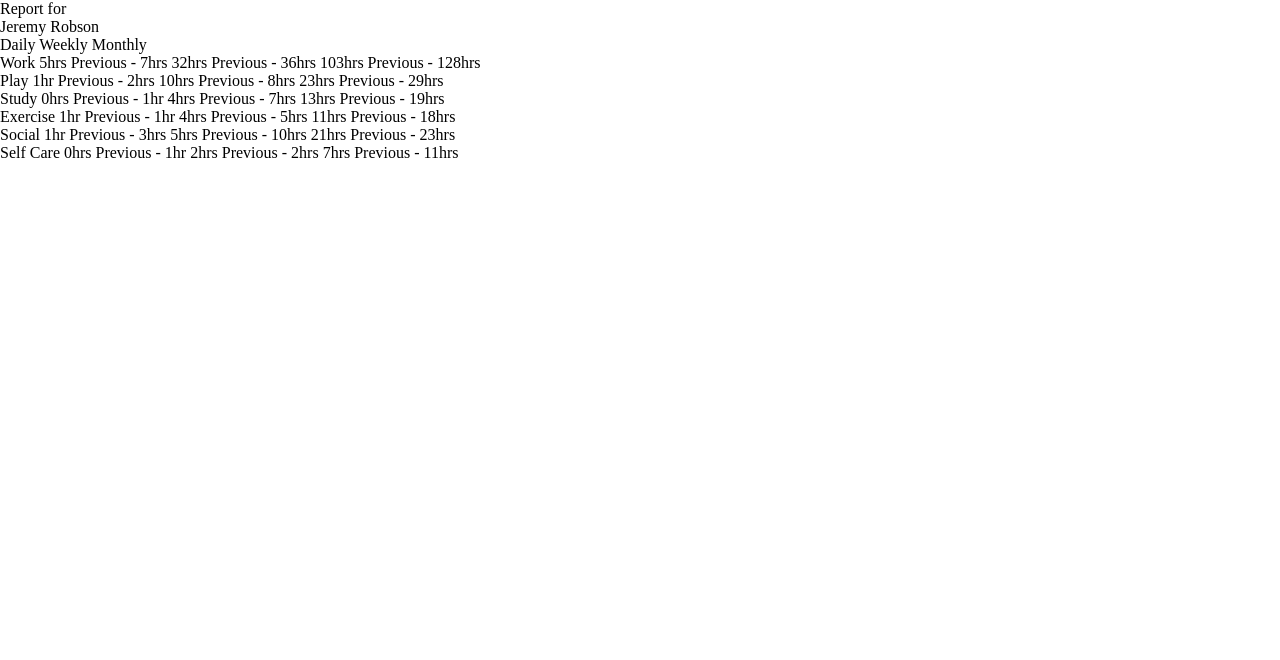
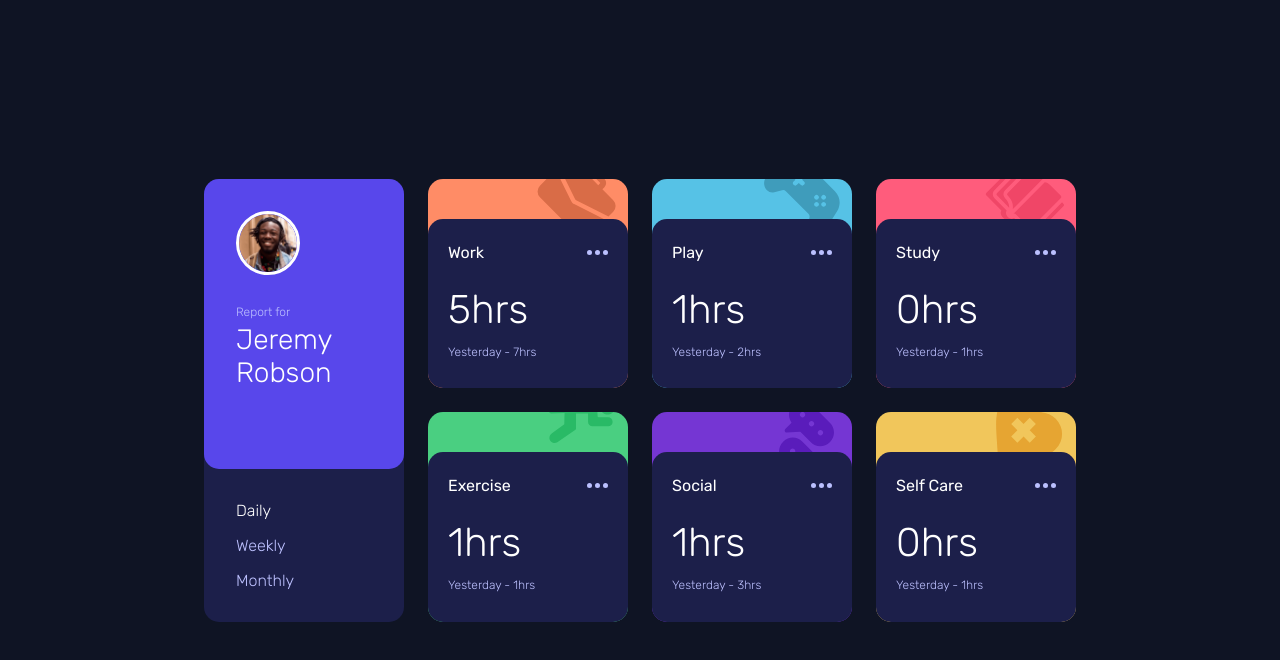
Before and after one commit to PraveenKum11/time-tracking-dashboard-frontendmentor, a plain HTML site: page index.html in a window 1280 px wide. Drawn offline with Linux system fonts and the light colour scheme.

Commit message:
Add css and js

```diff
--- a/index.html
+++ b/index.html
@@ -17,82 +17,103 @@
 
   <main>
 
-    <div class="user-control-card">
+    <div class="user-control-card card">
       <div class="user-block">
-        <p>Report for</p>
-        <p>Jeremy Robson</p>
+        <img src="./images/image-jeremy.png" alt="Jeremy Robson Profile Picture">
+        <div class="user-block-title">
+          <p>Report for</p>
+          <h1>Jeremy Robson</h1>
+        </div>
       </div>
 
       <div class="control-block">
-        Daily
-        Weekly
-        Monthly
+        <span>Daily</span>
+        <span>Weekly</span>
+        <span>Monthly</span>
       </div>
     </div>
 
-    <div class="work-card">
-      <div class="work-details-block">
-        Work
-        5hrs <!-- daily -->
-        Previous - 7hrs <!-- daily -->
-        32hrs <!-- weekly -->
-        Previous - 36hrs <!-- weekly -->
-        103hrs <!-- monthly -->
-        Previous - 128hrs <!-- monthly -->
+    <div class="work-card activity-card card">
+      <div class="activity-details-block">
+        <div class="activity-details-row">
+          <h2>Work</h2>
+          <img src="./images/icon-ellipsis.svg" alt="Options">
+        </div>
+        <div class="activity-details-row activity-details-time">
+          <span class="current-time placeholder">32hr</span>
+          <span class="old-time placeholder">Last Week - 36hr</span>
+        </div>
       </div>
     </div>
 
-    <div class="play-card">
-      Play
-      1hr <!-- daily -->
-      Previous - 2hrs <!-- daily -->
-      10hrs <!-- weekly -->
-      Previous - 8hrs <!-- weekly -->
-      23hrs <!-- monthly -->
-      Previous - 29hrs <!-- monthly -->
+    <!-- Extra Cards -->
+    <div class="play-card activity-card card">
+      <div class="activity-details-block">
+        <div class="activity-details-row">
+          <h2>Play</h2>
+          <img src="./images/icon-ellipsis.svg" alt="Options">
+        </div>
+        <div class="activity-details-row activity-details-time">
+          <span class="current-time placeholder">10hrs</span>
+          <span class="old-time placeholder">Last Week - 8hrs</span>
+        </div>
+      </div>
     </div>
 
-    <div class="study-card">
-      Study
-      0hrs <!-- daily -->
-      Previous - 1hr <!-- daily -->
-      4hrs <!-- weekly -->
-      Previous - 7hrs <!-- weekly -->
-      13hrs <!-- monthly -->
-      Previous - 19hrs <!-- monthly -->
+    <div class="study-card activity-card card">
+      <div class="activity-details-block">
+        <div class="activity-details-row">
+          <h2>Study</h2>
+          <img src="./images/icon-ellipsis.svg" alt="Options">
+        </div>
+        <div class="activity-details-row activity-details-time">
+          <span class="current-time placeholder">4hrs</span>
+          <span class="old-time placeholder">Last Week - 7hrs</span>
+        </div>
+      </div>
     </div>
 
-    <div class="excercise-card">
-      Exercise
-      1hr <!-- daily -->
-      Previous - 1hr <!-- daily -->
-      4hrs <!-- weekly -->
-      Previous - 5hrs <!-- weekly -->
-      11hrs <!-- monthly -->
-      Previous - 18hrs <!-- monthly -->
+    <div class="exercise-card activity-card card">
+      <div class="activity-details-block">
+        <div class="activity-details-row">
+          <h2>Exercise</h2>
+          <img src="./images/icon-ellipsis.svg" alt="Options">
+        </div>
+        <div class="activity-details-row activity-details-time">
+          <span class="current-time placeholder">4hrs</span>
+          <span class="old-time placeholder">Last Week - 5hrs</span>
+        </div>
+      </div>
     </div>
 
-    <div class="social-card">
-      Social
-      1hr <!-- daily -->
-      Previous - 3hrs <!-- daily -->
-      5hrs <!-- weekly -->
-      Previous - 10hrs <!-- weekly -->
-      21hrs <!-- monthly -->
-      Previous - 23hrs <!-- monthly -->
+    <div class="social-card activity-card card">
+      <div class="activity-details-block">
+        <div class="activity-details-row">
+          <h2>Social</h2>
+          <img src="./images/icon-ellipsis.svg" alt="Options">
+        </div>
+        <div class="activity-details-row activity-details-time">
+          <span class="current-time placeholder">5hrs</span>
+          <span class="old-time placeholder">Last Week - 10hrs</span>
+        </div>
+      </div>
     </div>
 
-    <div class="selfcard-card">
-      Self Care
-      0hrs <!-- daily -->
-      Previous - 1hr <!-- daily -->
-      2hrs <!-- weekly -->
-      Previous - 2hrs <!-- weekly -->
-      7hrs <!-- monthly -->
-      Previous - 11hrs <!-- monthly -->
+    <div class="selfcare-card activity-card card">
+      <div class="activity-details-block">
+        <div class="activity-details-row">
+          <h2>Self Care</h2>
+          <img src="./images/icon-ellipsis.svg" alt="Options">
+        </div>
+        <div class="activity-details-row activity-details-time">
+          <span class="current-time placeholder">2hrs</span>
+          <span class="old-time placeholder">Last Week - 2hrs</span>
+        </div>
+      </div>
     </div>
 
   </main>
+  <script src="script.js"></script>
 </body>
 
 </html>
--- /dev/null
+++ b/script.js
@@ -0,0 +1,128 @@
+const handleDaily = () => {
+    fetch("./data.json")
+        .then((response) => response.json())
+        .then((data) => {
+
+            // Separate out the daily data.
+            const dailyData = data.map((item) => {
+                return {
+                    title: item.title,
+                    daily: item.timeframes.daily
+                };
+            });
+
+            // Fill the data at appropriate places.
+            dailyData.forEach(element => {
+                const title = element.title.toLowerCase().split(" ").join("");
+                const card = document.querySelector(`.${title}-card.activity-card.card`),
+                    currentTime = card.querySelector('.current-time'),
+                    oldTime = card.querySelector('.old-time');
+
+                // Remove the placeholder classes from the elements.
+                currentTime.classList.remove('placeholder');
+                oldTime.classList.remove('placeholder');
+
+                // Fill the proper data.
+                currentTime.innerText = element.daily.current + "hrs";
+                oldTime.innerText = `Yesterday - ${element.daily.previous}hrs`;
+            });
+        })
+        .catch((error) => console.log(error.message));
+}
+
+const handleWeekly = () => {
+    fetch("./data.json")
+        .then((response) => response.json())
+        .then((data) => {
+
+            // Separate out the daily data.
+            const weeklyData = data.map((item) => {
+                return {
+                    title: item.title,
+                    weekly: item.timeframes.weekly
+                };
+            });
+
+            // Fill the data at appropriate places.
+            weeklyData.forEach(element => {
+                const title = element.title.toLowerCase().split(" ").join("");
+                const card = document.querySelector(`.${title}-card.activity-card.card`),
+                    currentTime = card.querySelector('.current-time'),
+                    oldTime = card.querySelector('.old-time');
+
+                // Remove the placeholder classes from the elements.
+                currentTime.classList.remove('placeholder');
+                oldTime.classList.remove('placeholder');
+
+                // Fill the proper data.
+                currentTime.innerText = element.weekly.current + "hrs";
+                oldTime.innerText = `Last Week - ${element.weekly.previous}hrs`;
+            });
+        })
+        .catch((error) => console.log(error.message));
+}
+
+const handleMonthly = () => {
+    fetch("./data.json")
+        .then((response) => response.json())
+        .then((data) => {
+
+            // Separate out the daily data.
+            const monthlyData = data.map((item) => {
+                return {
+                    title: item.title,
+                    monthly: item.timeframes.monthly
+                };
+            });
+
+            // Fill the data at appropriate places.
+            monthlyData.forEach(element => {
+                const title = element.title.toLowerCase().split(" ").join("");
+                const card = document.querySelector(`.${title}-card.activity-card.card`),
+                    currentTime = card.querySelector('.current-time'),
+                    oldTime = card.querySelector('.old-time');
+
+                // Remove the placeholder classes from the elements.
+                currentTime.classList.remove('placeholder');
+                oldTime.classList.remove('placeholder');
+
+                // Fill the proper data.
+                currentTime.innerText = element.monthly.current + "hrs";
+                oldTime.innerText = `Last Week - ${element.monthly.previous}hrs`;
+            });
+        })
+        .catch((error) => console.log(error.message));
+}
+
+const timeSpanButtons = document.querySelectorAll(".control-block span");
+
+const handleTimeSpan = (event) => {
+    // Remove the active state from all the buttons.
+    timeSpanButtons.forEach((button) => button.classList.remove('active'));
+
+    // Add the active state to the current button.
+    event.target.classList.add('active');
+
+    // Find which time span is selected.
+    const timeSpanString = event.target.innerText.toLowerCase();
+
+    switch (timeSpanString) {
+        case 'daily':
+            handleDaily();
+            break;
+        case 'weekly':
+            handleWeekly();
+            break;
+        case 'monthly':
+            handleMonthly();
+            break;
+        default:
+            handleDaily();
+    }
+}
+
+timeSpanButtons.forEach((button) => {
+    button.addEventListener('click', handleTimeSpan);
+})
+
+setTimeout(() => { timeSpanButtons[0].click() }, 1000);
--- a/style.css
+++ b/style.css
@@ -2,7 +2,8 @@
 
 :root {
 
-    --clr-p-blue: hsl(246, 80%, 60%) --clr-light-red-work: hsl(15, 100%, 70%);
+    --clr-p-blue: hsl(246, 80%, 60%);
+    --clr-light-red-work: hsl(15, 100%, 70%);
     --clr-p-soft-blue-play: hsl(195, 74%, 62%);
     --clr-p-light-red-study: hsl(348, 100%, 68%);
     --clr-p-lime-green-exercise: hsl(145, 58%, 55%);
@@ -20,9 +21,13 @@
     --fw-regular: 400;
     --fw-bold: 500;
 
+    --fs-200: 0.75rem;
     --fs-300: 1rem;
     --fs-400: 1.125rem;
     --fs-500: 1.25rem;
+    --fs-600: 1.5rem;
+    --fs-700: 1.75rem;
+    --fs-800: 2rem;
 }
 
 /* CSS Resets */
@@ -33,3 +38,232 @@
     margin: 0;
     font: inherit;
 }
+
+body {
+    background-color: var(--clr-n-very-dark-blue);
+    display: grid;
+    place-content: center;
+    color: white;
+    font-family: var(--font-family-default);
+    font-weight: var(--fw-light);
+}
+
+@media screen and (min-width: 776px) {
+    body {
+        height: 100vh;
+    }
+}
+
+main {
+    --card-border-radius: 15px;
+
+    display: grid;
+    gap: 1.5rem;
+    grid-template: auto repeat(6, 1fr) / minmax(325px, auto);
+    margin-top: 8vh;
+    margin-bottom: 8vh;
+}
+
+@media screen and (min-width: 776px) {
+    main {
+        display: grid;
+        gap: 1.5rem;
+        grid-template: 1fr 1fr / repeat(4, minmax(200px, 1fr));
+        margin: 0;
+    }
+}
+
+.card {
+    border-radius: var(--card-border-radius);
+}
+
+.user-control-card {
+    background-color: var(--clr-n-dark-blue);
+}
+
+@media screen and (min-width: 776px) {
+    .user-control-card {
+        grid-row: 1 / -1;
+    }
+}
+
+.user-block {
+    border-radius: var(--card-border-radius);
+    background-color: var(--clr-p-blue);
+    display: flex;
+    padding: 2rem;
+    gap: 15px;
+    align-items: center;
+}
+
+@media screen and (min-width: 776px) {
+    .user-block {
+        flex-direction: column;
+        align-items: flex-start;
+        gap: 30px;
+    }
+}
+
+.user-block img {
+    width: calc(32px * 2);
+    border-radius: 50%;
+    border: 3px solid white;
+}
+
+.user-block-title>p {
+    color: var(--clr-n-pale-blue);
+    font-size: var(--fs-200);
+}
+
+.user-block-title>h1 {
+    font-size: var(--fs-500);
+}
+
+@media screen and (min-width: 776px) {
+    .user-block-title>h1 {
+        margin-top: 0.25rem;
+        font-size: var(--fs-700);
+        max-width: min-content;
+        margin-bottom: 3rem;
+    }
+}
+
+.control-block {
+    display: flex;
+    justify-content: space-between;
+    padding: 1.25rem;
+}
+
+@media screen and (min-width: 776px) {
+    .control-block {
+        flex-direction: column;
+        gap: 1rem;
+        padding: 2rem;
+    }
+}
+
+.control-block>span {
+    cursor: pointer;
+    color: var(--clr-n-pale-blue);
+}
+
+.control-block .active {
+    color: white;
+}
+
+.activity-card {
+    display: grid;
+    grid-template-rows: 40px 1fr;
+
+    /* For the svg icon background */
+    background-repeat: no-repeat;
+    background-position-x: 90%;
+    background-position-y: -15%;
+}
+
+.activity-details-block {
+    grid-row: 2;
+    background-color: var(--clr-n-dark-blue);
+    border-radius: var(--card-border-radius);
+    padding: 1.5rem 1.25rem;
+}
+
+.activity-details-row {
+    display: flex;
+    justify-content: space-between;
+    align-items: center;
+}
+
+.activity-details-row h2 {
+    font-size: var(--fs-300);
+    font-weight: var(--fw-regular);
+}
+
+.activity-details-row img {
+    cursor: pointer;
+}
+
+@media screen and (min-width: 776px) {
+    .activity-details-time {
+        flex-direction: column;
+        align-items: flex-start;
+    }
+}
+
+.placeholder {
+    opacity: 0;
+    animation: fade-in 1s infinite ease, fade-out 1s infinite ease;
+}
+
+@keyframes fade-in {
+    100% {
+        opacity: 1;
+    }
+}
+
+@keyframes fade-out {
+    100% {
+        opacity: 0;
+    }
+}
+
+.activity-details-time .current-time {
+    font-size: var(--fs-600);
+}
+
+@media screen and (min-width: 776px) {
+    .activity-details-time .current-time {
+        font-size: 2.5rem;
+    }
+}
+
+.activity-details-time .old-time {
+    font-size: var(--fs-200);
+    color: var(--clr-n-pale-blue);
+}
+
+@media screen and (min-width: 776px) {
+    .activity-details-time .old-time {
+        margin-top: 0.75rem;
+    }
+}
+
+.activity-details-row+.activity-details-row {
+    margin-top: 1rem;
+}
+
+@media screen and (min-width: 776px) {
+    .activity-details-row+.activity-details-row {
+        margin-top: 1.5rem;
+    }
+}
+
+.work-card {
+    background-color: var(--clr-light-red-work);
+    background-image: url(./images/icon-work.svg);
+}
+
+.play-card {
+    background-color: var(--clr-p-soft-blue-play);
+    background-image: url(./images/icon-play.svg);
+}
+
+.study-card {
+    background-color: var(--clr-p-light-red-study);
+    background-image: url(./images/icon-study.svg);
+}
+
+.exercise-card {
+    background-color: var(--clr-p-lime-green-exercise);
+    background-image: url(./images/icon-exercise.svg);
+}
+
+.social-card {
+    background-color: var(--clr-p-violet-social);
+    background-image: url(./images/icon-social.svg);
+}
+
+.selfcare-card {
+    background-color: var(--clr-p-soft-orange-selfcare);
+    background-image: url(./images/icon-self-care.svg);
+}
```
